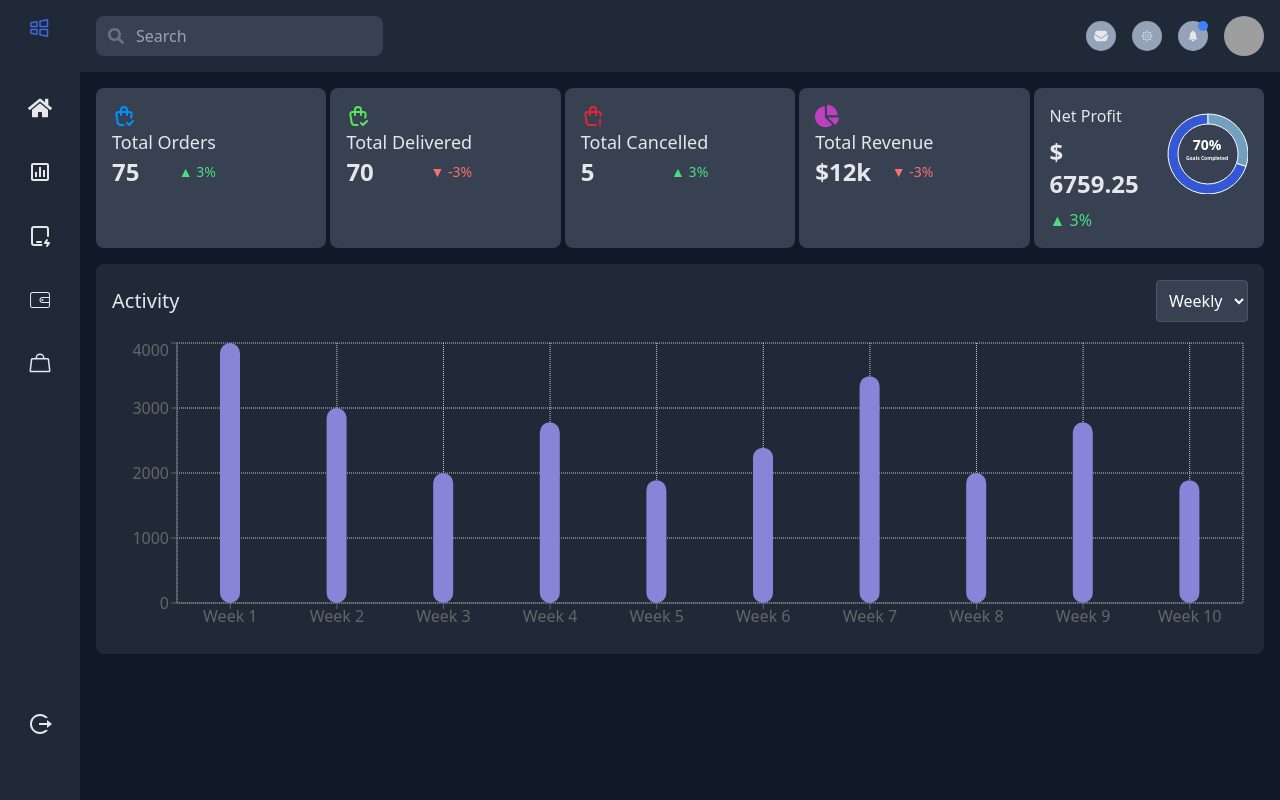
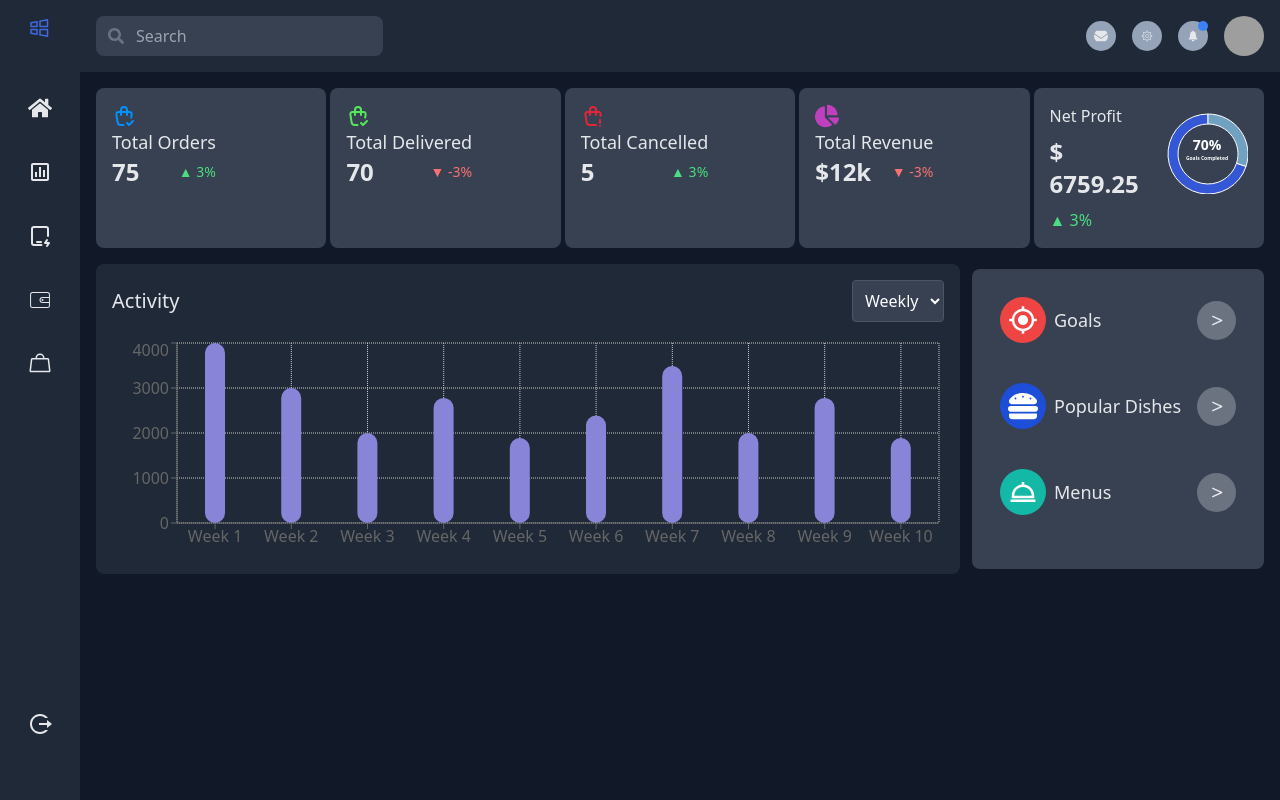
Before and after one commit to ay690/Fitpeo_Assignment, a React (Create React App) app: page / in a window 1280 px wide. Built offline with nearby package versions, Linux system fonts and the light colour scheme; grey boxes are pictures that could not be loaded.

Commit message:
UI: Gaols popular menu component

```diff
--- a/src/components/ActivityCharts.jsx
+++ b/src/components/ActivityCharts.jsx
@@ -42,7 +42,7 @@ const ActivityCharts = () => {
           </select>
         </div>
       </div>
-      <ResponsiveContainer width="100%" height={300}>
+      <ResponsiveContainer width="100%" height={220}>
         <BarChart data={data[selectedWeek]}>
           <CartesianGrid strokeDasharray="1 1" />
           <XAxis dataKey="name" />
--- a/src/components/DashboardContent.jsx
+++ b/src/components/DashboardContent.jsx
@@ -1,12 +1,13 @@
 import React from "react";
-import { OverviewCards, ActivityCharts } from "./index";
+import { OverviewCards, ActivityCharts, GoalsPopularMenu } from "./index";
 
 const DashboardContent = () => {
   return (
     <div className="p-4 flex flex-col space-y-4">
       <OverviewCards />
-      <div>
+      <div className="flex items-center gap-3">
         <ActivityCharts />
+        <GoalsPopularMenu />
       </div>
     </div>
   );
--- /dev/null
+++ b/src/components/GoalsPopularMenu.jsx
@@ -0,0 +1,51 @@
+import React from "react";
+import { PiGreaterThanBold } from "react-icons/pi";
+import { MdGpsFixed } from "react-icons/md";
+import { FaHamburger } from "react-icons/fa";
+import { BiDish } from "react-icons/bi";
+
+const GoalsPopularMenu = () => {
+  return (
+    <div className="bg-gray-700 p-7 rounded-lg w-full min-h-[300px] lg:w-1/4">
+      <div className="flex flex-col gap-10">
+        <div className="flex justify-between items-center">
+          <div className="flex gap-2 items-center">
+            <div className="bg-red-500 p-2 rounded-full">
+              <MdGpsFixed color="#fff" size={30} />
+            </div>
+            <h3 className="text-md lg:text-lg">Goals</h3>
+          </div>
+          <div className="bg-gray-500 p-3 rounded-full">
+            <PiGreaterThanBold size={15} />
+          </div>
+        </div>
+
+        <div className="flex justify-between items-center">
+          <div className="flex gap-2 items-center">
+            <div className="bg-blue-700 p-2 rounded-full">
+              <FaHamburger color="#fff" size={30} />
+            </div>
+            <h3 className="text-md lg:text-lg">Popular Dishes</h3>
+          </div>
+          <div className="bg-gray-500 p-3 rounded-full">
+            <PiGreaterThanBold size={15} />
+          </div>
+        </div>
+
+        <div className="flex justify-between items-center">
+          <div className="flex gap-2 items-center">
+            <div className="bg-teal-500 p-2 rounded-full">
+              <BiDish color="#fff" size={30} />
+            </div>
+            <h3 className="text-md lg:text-lg">Menus</h3>
+          </div>
+          <div className="bg-gray-500 p-3 rounded-full">
+            <PiGreaterThanBold size={15} />
+          </div>
+        </div>
+      </div>
+    </div>
+  );
+};
+
+export default GoalsPopularMenu;
--- a/src/components/index.js
+++ b/src/components/index.js
@@ -3,5 +3,6 @@ import Header from "./Header";
 import OverviewCards from "./OverviewCards";
 import DashboardContent from "./DashboardContent";
 import ActivityCharts from "./ActivityCharts";
+import GoalsPopularMenu from "./GoalsPopularMenu";
 
-export { Sidebar, Header, DashboardContent, OverviewCards, ActivityCharts };
+export { Sidebar, Header, DashboardContent, OverviewCards, ActivityCharts, GoalsPopularMenu };
```
